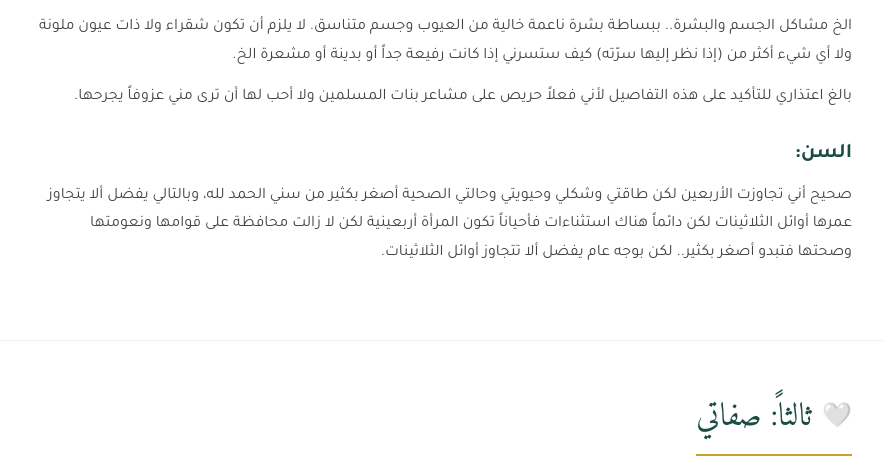
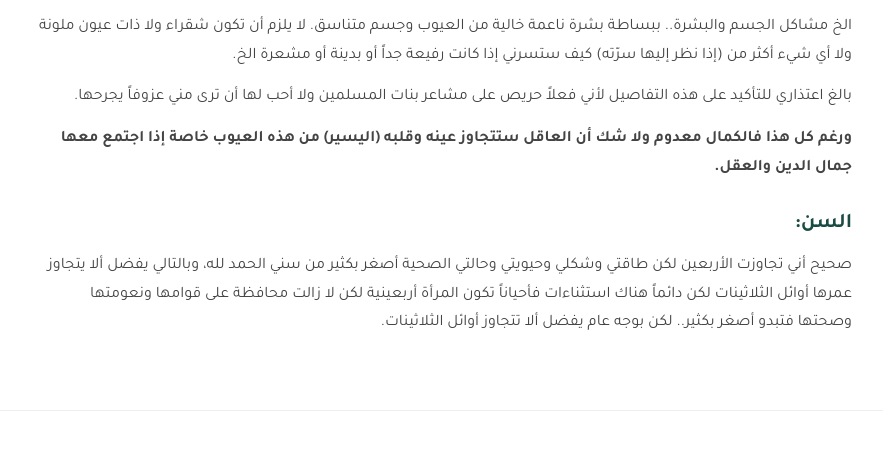
Before and after one commit to ahmedsaheregy-png/zawag, a plain HTML site: page index.html in a window 1280 px wide. Shown: the part 3366-3822 px from the top of the page, without its empty margins (198-1081 px from the left). Drawn offline with nearby package versions, Linux system fonts and the light colour scheme; a web font is replaced by a local one.

Commit message:
add bold sentence after apology paragraph

```diff
--- a/index.html
+++ b/index.html
@@ -303,6 +303,7 @@
                 </ul>
                 <p>الخ مشاكل الجسم والبشرة.. ببساطة بشرة ناعمة خالية من العيوب وجسم متناسق. لا يلزم أن تكون شقراء ولا ذات عيون ملونة ولا أي شيء أكثر من (إذا نظر إليها سرّته) كيف ستسرني إذا كانت رفيعة جداً أو بدينة أو مشعرة الخ.</p>
                 <p>بالغ اعتذاري للتأكيد على هذه التفاصيل لأني فعلاً حريص على مشاعر بنات المسلمين ولا أحب لها أن ترى مني عزوفاً يجرحها.</p>
+                <p><strong>ورغم كل هذا فالكمال معدوم ولا شك أن العاقل ستتجاوز عينه وقلبه (اليسير) من هذه العيوب خاصة إذا اجتمع معها جمال الدين والعقل.</strong></p>
 
                 <h3>السن:</h3>
                 <p>صحيح أني تجاوزت الأربعين لكن طاقتي وشكلي وحيويتي وحالتي الصحية أصغر بكثير من سني الحمد لله، وبالتالي يفضل ألا يتجاوز عمرها أوائل الثلاثينات لكن دائماً هناك استثناءات فأحياناً تكون المرأة أربعينية لكن لا زالت محافظة على قوامها ونعومتها وصحتها فتبدو أصغر بكثير.. لكن بوجه عام يفضل ألا تتجاوز أوائل الثلاثينات.</p>
```
